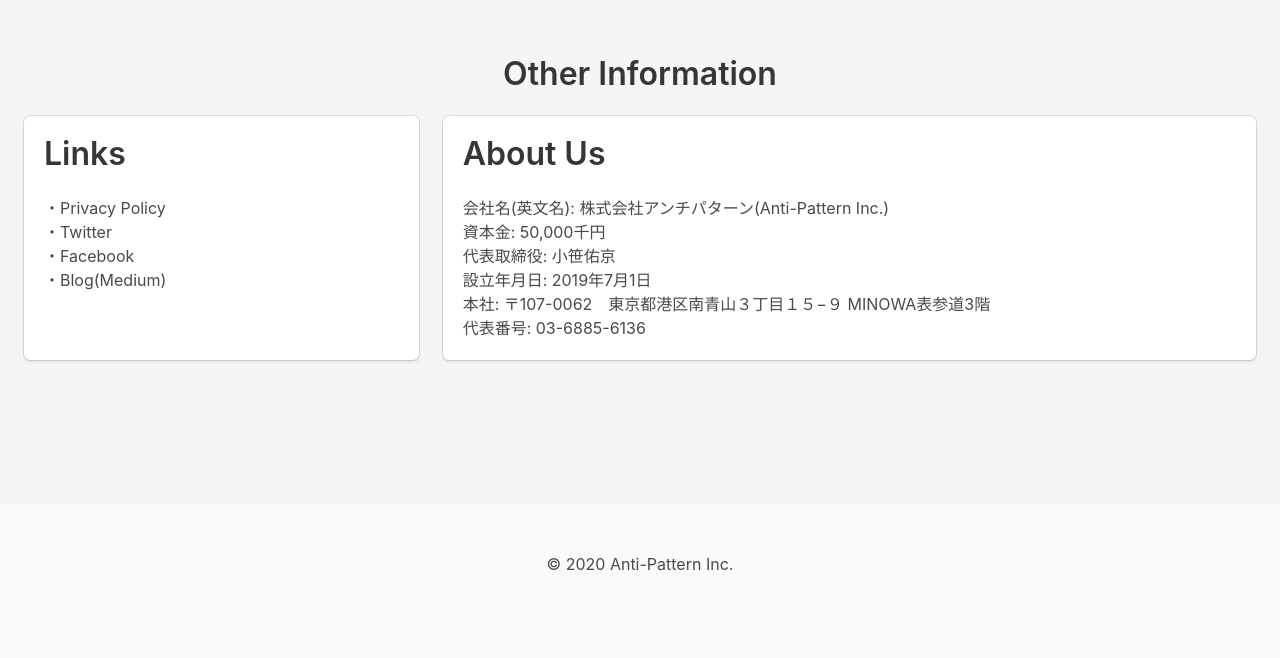
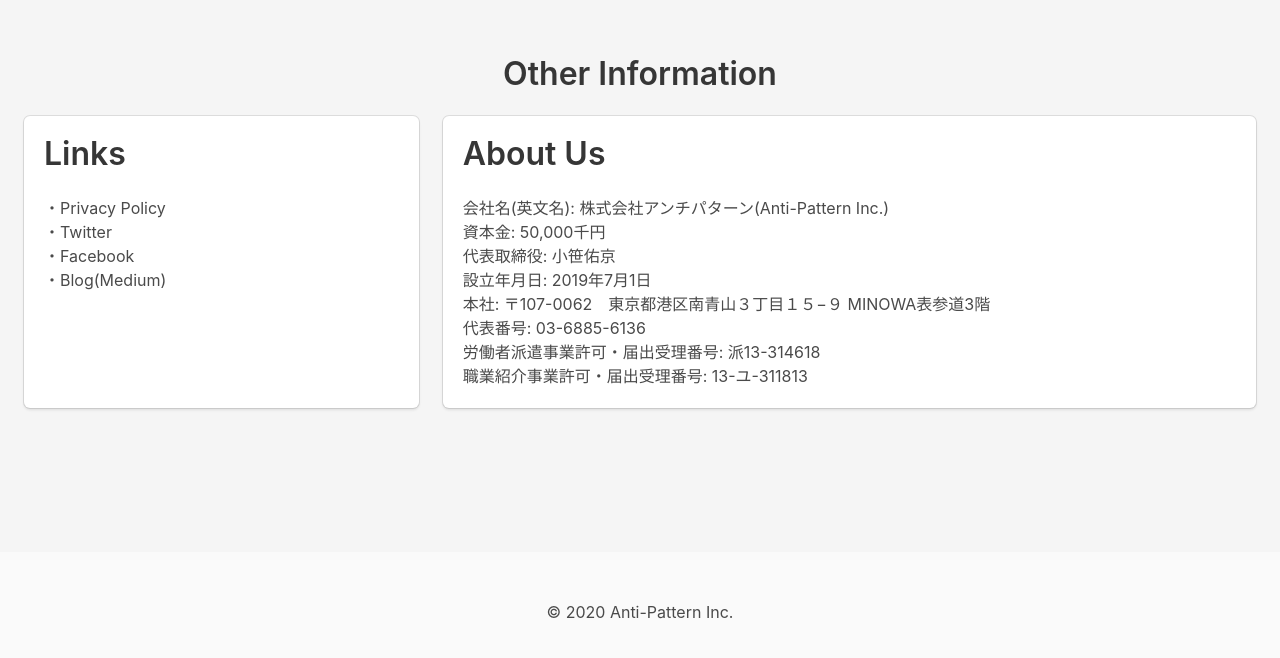
Before and after one commit to Anti-Pattern-Inc/corporate, a plain HTML site: page docs/index.html in a window 1280 px wide. Shown: the part 2823-3481 px from the top of the page. Drawn offline with nearby package versions, Linux system fonts and the light colour scheme.

Commit message:
Update index.html
#26

```diff
--- a/docs/index.html
+++ b/docs/index.html
@@ -303,6 +303,8 @@
                   <li>設立年月日: 2019年7月1日</li>
                   <li>本社: 〒107-0062　東京都港区南青山３丁目１５−９ MINOWA表参道3階</li>
                   <li>代表番号: 03-6885-6136</li>
+                  <li>労働者派遣事業許可・届出受理番号: 派13-314618</li>
+                  <li>職業紹介事業許可・届出受理番号: 13-ユ-311813</li>
                 </ul>
               </div>
             </div>
```
